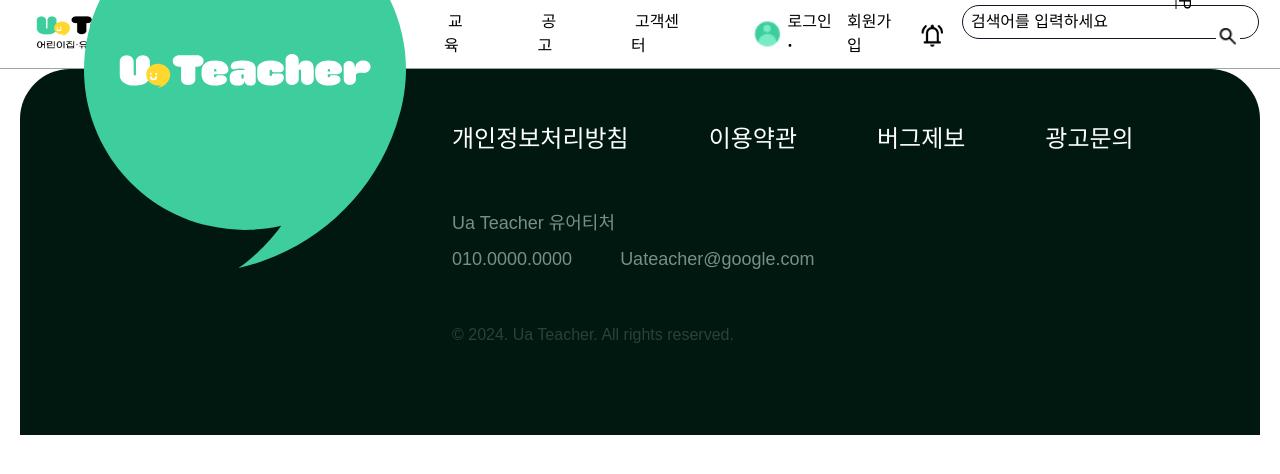
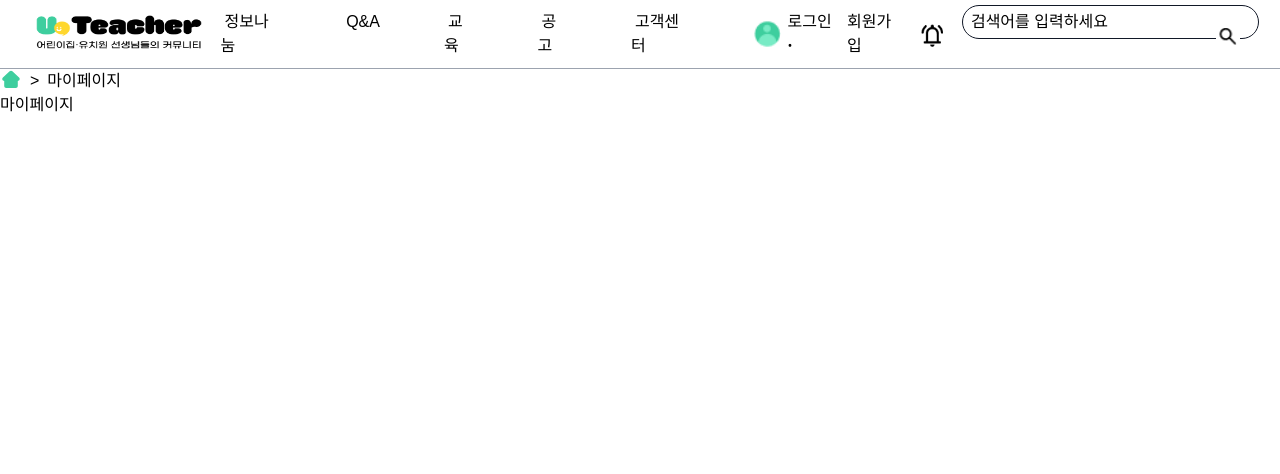
Before and after one commit to yourteacher-org/yourteacher-fe, a React (Vite) app: page /user in a window 1280 px wide. Shown: the top 474 px of the page. Built offline with nearby package versions, Linux system fonts and the light colour scheme.

Commit message:
[temp] 마이 페이지 구현 중

```diff
--- a/src/components/Page.tsx
+++ b/src/components/Page.tsx
@@ -20,6 +20,7 @@ import Notify from '@pages/Front/Notify';
 import Login from '@pages/Login/Login';
 import SignUp from '@pages/SignUp/SignUp';
 import Search from '@pages/Search/Search';
+import User from '@pages/User/User';
 import MainLayout from '@layouts/MainLayout';
 
 const Page: React.FC = () => {
@@ -47,6 +48,7 @@ const Page: React.FC = () => {
           <Route path="/login" element={<Login />} />
           <Route path="/signup" element={<SignUp />} />
           <Route path="/search" element={<Search />} />
+          <Route path="/user" element={<User />} />
         </Routes>
       </MainLayout>
     </BrowserRouter>
--- /dev/null
+++ b/src/components/PageNav.tsx
@@ -0,0 +1,23 @@
+import { Children, ReactNode } from 'react';
+
+import Home from '@assets/icon/home.svg?react';
+
+interface PageNavProps {
+  children?: ReactNode;
+}
+
+const PageNav = ({ children }: PageNavProps) => {
+  return (
+    <ul className="flex gap-2">
+      <Home />
+      {Children.map(children, (Child) => (
+        <>
+          {'>'}
+          {Child}
+        </>
+      ))}
+    </ul>
+  );
+};
+
+export default PageNav;
--- a/src/layouts/MainLayout.tsx
+++ b/src/layouts/MainLayout.tsx
@@ -1,7 +1,7 @@
 import { ReactNode } from 'react';
 
 import Navbar from '@components/Navbar';
-import Footer from './Footer';
+// import Footer from './Footer';
 
 interface MainLayoutProps {
   children?: ReactNode;
@@ -14,7 +14,7 @@ const MainLayout = ({ children }: MainLayoutProps) => {
       <main className="xl:max-w-[1920px] lg:max-w-[1024px] sm:max-w-[390px] mx-auto">
         {children}
       </main>
-      <Footer />
+      {/* <Footer /> */}
     </>
   );
 };
--- a/src/pages/User/User.tsx
+++ b/src/pages/User/User.tsx
@@ -1,10 +1,16 @@
 import React from 'react';
+
+import Section from '@layouts/Section';
+import PageNav from '@components/PageNav';
 
 const User: React.FC = () => {
   return (
-    <div>
-      <h2>user</h2>
-    </div>
+    <Section as="section">
+      <PageNav>
+        <li>마이페이지</li>
+      </PageNav>
+      <h1>마이페이지</h1>
+    </Section>
   );
 };
 
```
Also changed, not shown: src/assets/icon/home.svg (added).
